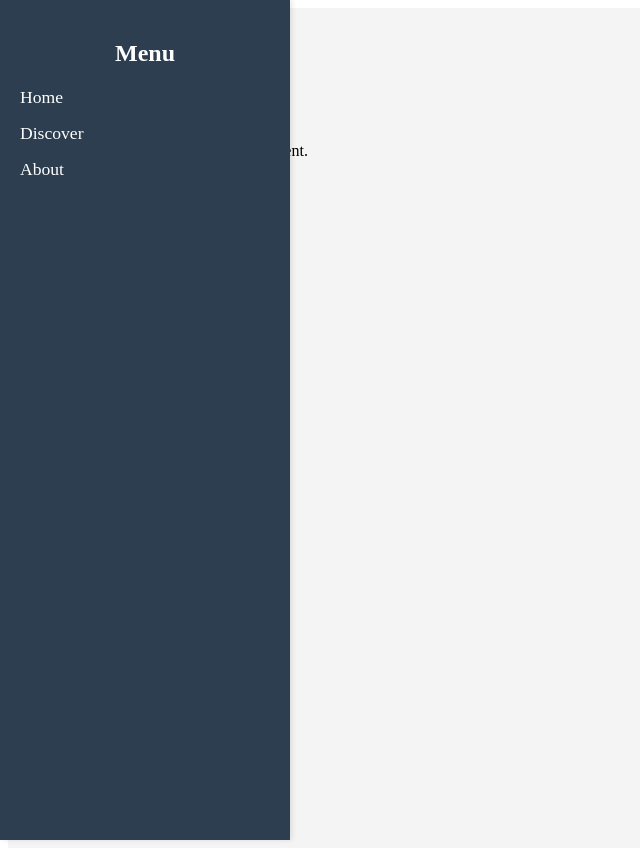
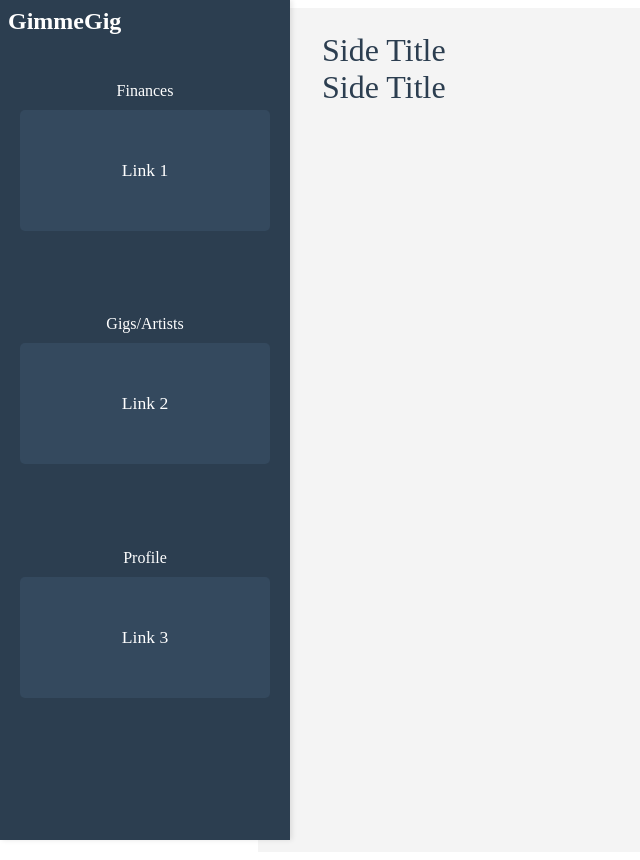
Before and after one commit to AnthonyP05/GimmeGig, a Next.js app: page /layout/discoverpage in a window 1280 px wide. Shown: the whole page, without its empty margins (0-640 px from the left). Built offline with nearby package versions, Linux system fonts and the light colour scheme.

Commit message:
updated discover

```diff
--- a/components/sidebar.js
+++ b/components/sidebar.js
@@ -18,10 +18,19 @@ const Sidebar = () => {
         overflowY: 'auto',
     };
 
+    const titleContainer = {
+      position: 'fixed',
+      top: '1vh',
+      left: '1vh'
+
+    }
+
     const titles = {
       fontSize: '1.5rem',
       marginBottom: '20px',
-        textAlign: 'center',
+      marginTop: '0px',
+      textAlign: 'left', // Align the title to the left
+      paddingLeft: '0px', // Add some padding from the left edge
     };
 
     const menu = {
@@ -38,58 +47,61 @@ const Sidebar = () => {
         textDecoration: 'none',
         fontSize: '1.1rem',
         transition: 'color 0.3s ease',
+
     };
 
     const linkHover = {
         color: '#1abc9c',
     };
 
+    const boxContainer = {
+        display: 'flex',
+        flexDirection: 'column',
+        justifyContent: 'space-around',
+        height: 'calc(100vh - 100px)', // Adjust height to fit within the sidebar
+        marginTop: '20px',
+    };
 
+    const boxWrapper = {
+        textAlign: 'center',
+    };
+
+    const box = {
+        backgroundColor: '#34495e',
+        padding: '50px',
+        borderRadius: '5px',
+    };
+
+    const boxTitle = {
+        fontSize: '1rem',
+        marginBottom: '10px',
+    };
 
     return (
         <div style={sidebar}>
-      <h2 style={titles}>Menu</h2>
-      <ul style={menu}>
-        <li style={menuItem}>
-            <Link
-                href="/"
-                style={{
-                ...link,
-                ...(hoveredLink === 'home' && linkHover),
-                }}
-                onMouseEnter={() => setHoveredLink('home')}
-                onMouseLeave={() => setHoveredLink(null)}
-            >
-                Home
-            </Link>
-          </li>
-        <li style={menuItem}>
-            <Link
-                href="/layout/discoverpage"
-                style={{
-                ...link,
-                ...(hoveredLink === 'discover' && linkHover),
-                }}
-                onMouseEnter={() => setHoveredLink('discover')}
-                onMouseLeave={() => setHoveredLink(null)}
-            >
-                Discover
-            </Link>
-          </li>
-        <li style={menuItem}>
-            <Link
-                href="/about"
-                style={{
-                ...link,
-                ...(hoveredLink === 'about' && linkHover),
-                }}
-                onMouseEnter={() => setHoveredLink('about')}
-                onMouseLeave={() => setHoveredLink(null)}
-            >
-                About
-            </Link>
-        </li>
-      </ul>
+          <div style={titleContainer}>
+            <h2 style={titles}>GimmeGig</h2>
+          </div>
+            <div style={boxContainer}>
+                <div style={boxWrapper}>
+                    <div style={boxTitle}>Finances</div>
+                    <div style={box}>
+                        <Link href="/link1" style={link}>Link 1</Link>
+                    </div>
+                </div>
+                <div style={boxWrapper}>
+                    <div style={boxTitle}>Gigs/Artists</div>
+                    <div style={box}>
+                        <Link href="/link2" style={link}>Link 2</Link>
+                    </div>
+                </div>
+                <div style={boxWrapper}>
+                    <div style={boxTitle}>Profile</div>
+                    <div style={box}>
+                        <Link href="/link3" style={link}>Link 3</Link>
+                    </div>
+                </div>
+            </div>
         </div>
     );
 };
--- a/pages/layout/discoverpage.js
+++ b/pages/layout/discoverpage.js
@@ -6,26 +6,65 @@ const DiscoverPage = () => {
     const mainContentStyles = {
         flex: 1,
         padding: '20px',
+        paddingTop: '3vh',
+        paddingLeft: '8vh',
         backgroundColor: '#f4f4f4',
         height: '100vh',
         overflowY: 'auto',
+        marginLeft: '250px', // Add margin to account for the sidebar width
     };
+
+    const sideBarStyles = {
+        display: 'block',
+    }
 
     // Inline styles for the container (to hold Sidebar and main content)
     const containerStyles = {
         display: 'flex',
     };
 
+    const forYouContainer = {
+
+    }
+
+    const forYouStyles = {
+        fontSize: '2rem',
+        color: '#2c3e50',
+
+    };
+
+    const forYouCards = {
+
+    }
+
+    const exploreContainer = {
+
+    }
+
+    const exploreStyles = {
+        fontSize: '2rem',
+        color: '#2c3e50',
+    }
+
+    const exploreCards = {
+
+    }
+
     return (
         <div style={containerStyles}>
             {/* Include the Sidebar component */}
+            <div style={sideBarStyles}>
                 <Sidebar />
+            </div>
 
             {/* Main content area */}
             <main style={mainContentStyles}>
-            <h1>Discover Page</h1>
-            <p>Welcome to the Discover Page!</p>
-            <p>Here you can explore and find new content.</p>
+                <div style={forYouContainer}>
+                    <div style={forYouStyles}>Side Title</div>
+                </div>
+                <div style={exploreContainer}>
+                    <div style={exploreStyles}>Side Title</div>
+                </div>
             </main>
         </div>
     );
```
Lines whose indentation alone changed are shown as unchanged.
